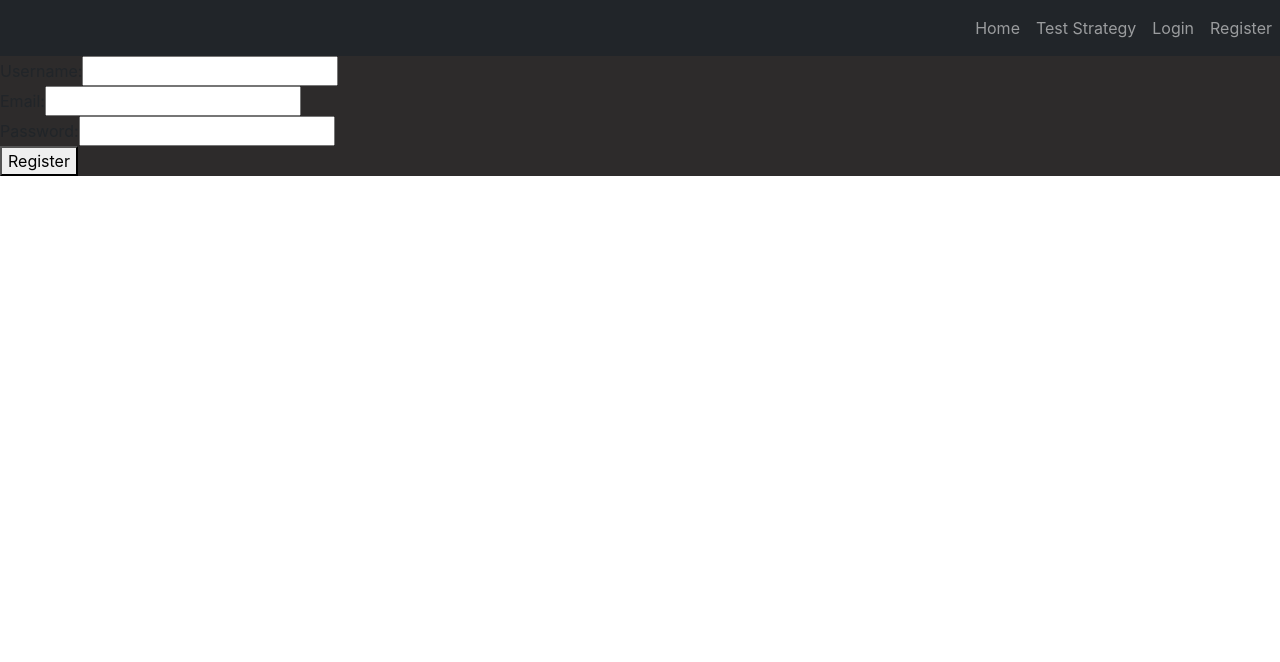
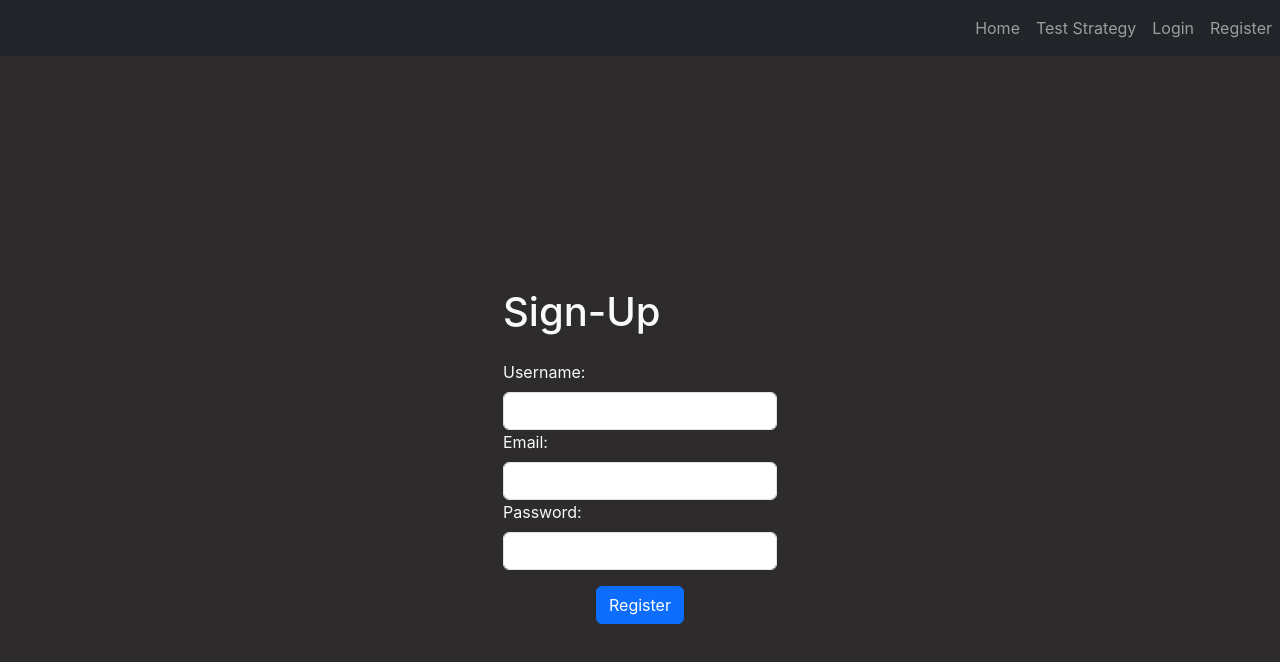
Before and after one commit to Slmbyn/StratTester, a React (Create React App) app in the folder react-frontend/: page /register in a window 1280 px wide. Shown: the top 662 px of the page. Built offline with nearby package versions, Linux system fonts and the light colour scheme; no server answers; the HTML template or start-up script is replaced by a standard one.

Commit message:
adds styling

```diff
--- a/react-frontend/src/components/Login.jsx
+++ b/react-frontend/src/components/Login.jsx
@@ -1,6 +1,7 @@
 import React, { useState } from 'react';
 import axios from 'axios';
 import { useNavigate } from "react-router-dom";
+import { Form, Button } from 'react-bootstrap';
 
 export default function Login ({ setUser }) {
     const navigate = useNavigate();
@@ -28,14 +29,35 @@ export default function Login ({ setUser }) {
     }
   };
   return (
-    <form onSubmit={handleSubmit}>
-      <label>Email: </label>
-      <input type="text" name="email" onChange={handleChange} required />
-      <br />
-      <label>Password: </label>
-      <input type="password" name="password" onChange={handleChange} required />
-      <br />
-      <button type="submit">Login</button>
-    </form>
+    <div className="d-flex flex-column align-items-center justify-content-center vh-100">
+      <h1 className="text-light mb-4">Log In</h1>
+      <Form onSubmit={handleSubmit} className="text-light">
+        <Form.Group controlId="formEmail">
+          <Form.Label>Email:</Form.Label>
+          <Form.Control
+            type="text"
+            name="email"
+            onChange={handleChange}
+            required
+          />
+        </Form.Group>
+
+        <Form.Group controlId="formPassword">
+          <Form.Label>Password:</Form.Label>
+          <Form.Control
+            type="password"
+            name="password"
+            onChange={handleChange}
+            required
+          />
+        </Form.Group>
+
+        <div className="mt-3 d-flex justify-content-center">
+          <Button variant="primary" type="submit">
+            Login
+          </Button>
+        </div>
+      </Form>
+    </div>
   );
 };
--- a/react-frontend/src/components/Register.jsx
+++ b/react-frontend/src/components/Register.jsx
@@ -1,6 +1,7 @@
 import React, { useState } from 'react';
 import axios from 'axios';
 import { useNavigate } from "react-router-dom";
+import { Form, Button } from 'react-bootstrap';
 
 
 export default function RegisterUser({ setUser }) {
@@ -41,17 +42,45 @@ export default function RegisterUser({ setUser }) {
   };
 
   return (
-    <form onSubmit={handleSubmit}>
-      <label>Username: </label>
-      <input type="text" name="username" onChange={handleChange} required />
-      <br />
-      <label>Email: </label>
-      <input type="email" name="email" onChange={handleChange} required />
-      <br />
-      <label>Password: </label>
-      <input type="password" name="password" onChange={handleChange} required />
-      <br />
-      <button type="submit">Register</button>
-    </form>
+    <div className="d-flex justify-content-center align-items-center vh-100">
+      <Form onSubmit={handleSubmit} className="text-light">
+        <h1 className="mb-4 ">Sign-Up</h1>
+        <Form.Group controlId="formUsername">
+          <Form.Label>Username:</Form.Label>
+          <Form.Control
+            type="text"
+            name="username"
+            onChange={handleChange}
+            required
+          />
+        </Form.Group>
+
+        <Form.Group controlId="formEmail">
+          <Form.Label>Email:</Form.Label>
+          <Form.Control
+            type="email"
+            name="email"
+            onChange={handleChange}
+            required
+          />
+        </Form.Group>
+
+        <Form.Group controlId="formPassword">
+          <Form.Label>Password:</Form.Label>
+          <Form.Control
+            type="password"
+            name="password"
+            onChange={handleChange}
+            required
+          />
+        </Form.Group>
+
+        <div className="mt-3 d-flex justify-content-center">
+          <Button variant="primary" type="submit">
+            Register
+          </Button>
+        </div>
+      </Form>
+    </div>
   );
 };
--- a/react-frontend/src/pages/home.jsx
+++ b/react-frontend/src/pages/home.jsx
@@ -33,7 +33,7 @@ export default function Home() {
     <>
       <div className="heading-container">
         <h1 className="title"> Strat-Tester</h1>
-        <h3 className="subtitle">Lorem ipsum dolor sit amet, consectetur adipisicing elit. Libero, sequi!</h3>
+        <h3 className="subtitle">Effortless Backtesting for Informed Decisions</h3>
       </div>
       <div className="container">
         <h4 className="news-header">Recent News</h4>
```
